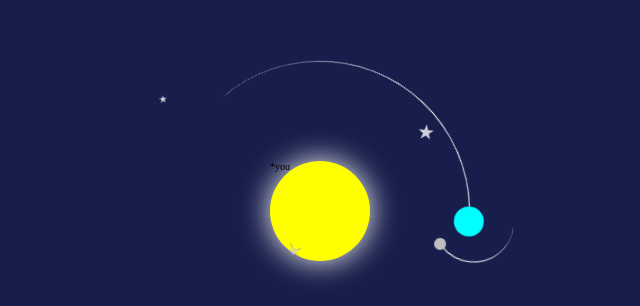
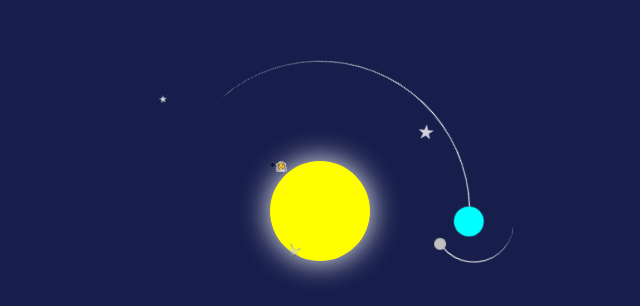
Before and after one commit to draco-go-89/solar-system, a plain HTML site: page index.html in a window 1280 px wide. Shown: the part 189-495 px from the top of the page, 320-960 px from the left. Drawn offline with Linux system fonts and the light colour scheme.

Commit message:
replaced *you with 👨‍🚀

```diff
--- a/index.html
+++ b/index.html
@@ -203,7 +203,7 @@
         <span class="flake">🛸</span>
     </div>
     <div class="container">
-        <div class="sun">*you</div>
+        <div class="sun">*👨‍🚀</div>
         <div class="earth">
             <div class="moon"></div>
         </div>
```
